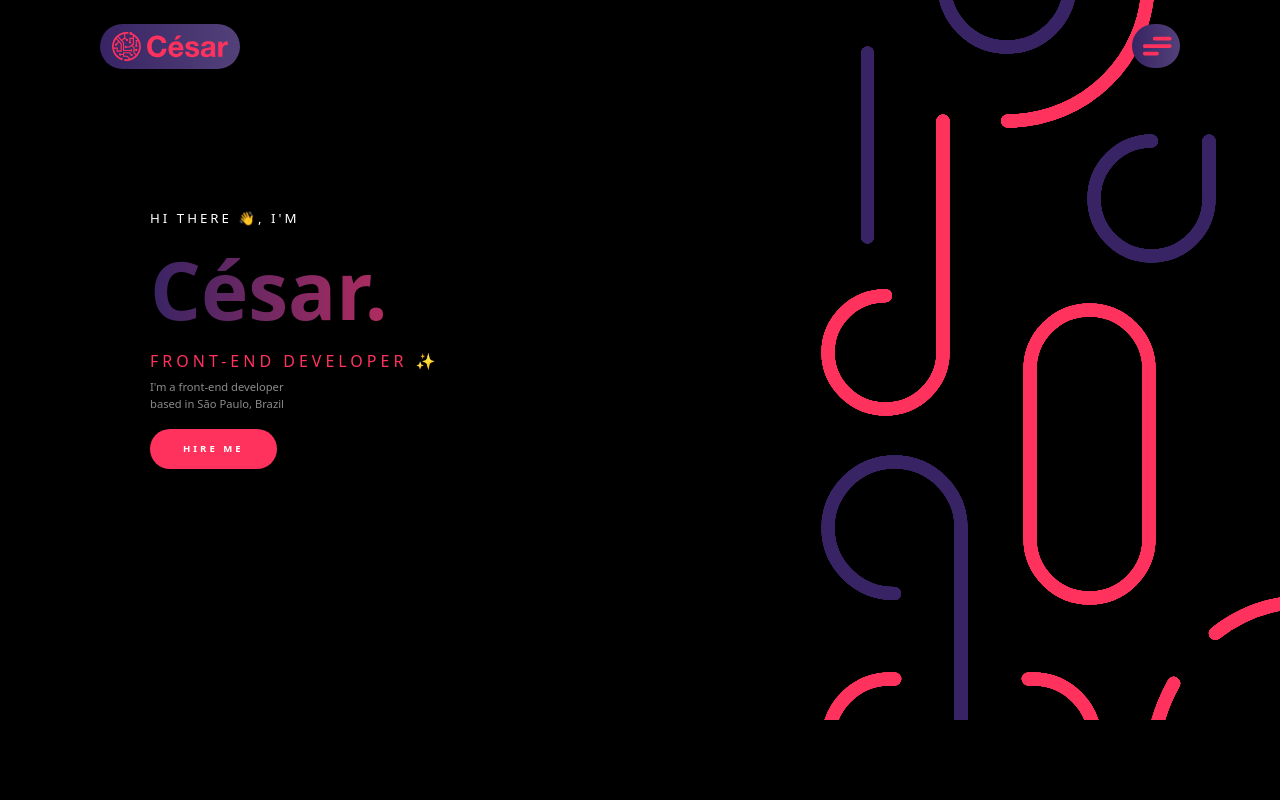
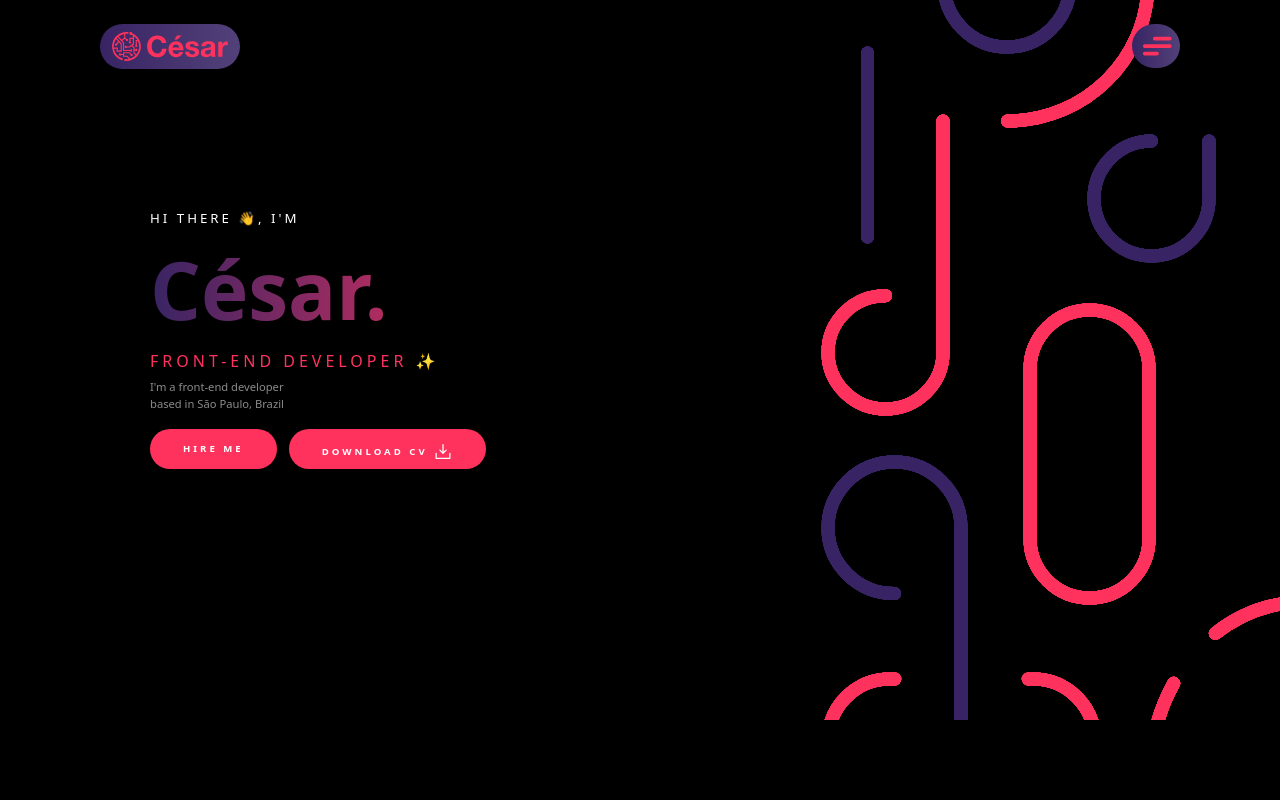
Before and after one commit to cesar-lima/portfolio, a React (Vite) app: page / in a window 1280 px wide. Shown: the top 800 px of the page. Built offline with nearby package versions, Linux system fonts and the light colour scheme.

Commit message:
adicionar botão para download de CV

```diff
--- a/src/components/Presentation.tsx
+++ b/src/components/Presentation.tsx
@@ -1,4 +1,6 @@
+import { DownloadSimple } from '@phosphor-icons/react'
 import '../styles/presentation.scss'
+import CV from '../../public/César Lima Correia - currículo.pdf'
 
 export function Presentation() {
     return (
@@ -21,6 +23,12 @@ export function Presentation() {
                         HIRE ME
                     </button>
                 </a>
+
+                <a href={CV} target='_blank'>
+                    <button>
+                        DOWNLOAD CV <DownloadSimple size={20} color="#ffffff" />
+                    </button>
+                </a>
             </div>
         </section>
     )
--- a/src/styles/presentation.scss
+++ b/src/styles/presentation.scss
@@ -29,11 +29,16 @@
         margin-top: 0.4rem;
     }
 
-    :nth-child(5) button {
+    :nth-child(5) {
+        display: flex;
+        gap: 12px;
+
+        button {
             background-color: #FF325D;
             border: 1px solid transparent;
             color: #ffffff;
             margin-top: 1rem;
+            height: 40px;
             padding: 12px 32px;
             border-radius: 24px;
             font-size: 0.6rem;
@@ -41,15 +46,17 @@
             font-weight: 600;
             transition: 0.5s;
             cursor: pointer;
+        }
 
-        a{
-            width: 100%;
+        a {
             height: 100%;
             color: #ffffff;
             text-decoration: none;
             font-size: 0.6rem;
+            display: flex;
+            align-items: center;
 
-            :visited{
+            :visited {
                 color: #ffffff;
             }
         }
@@ -73,11 +80,11 @@
     }
 }
 
-@media screen and (max-width: 860px){
-    .presentation{
+@media screen and (max-width: 860px) {
+    .presentation {
         padding-inline: 25px;
 
-        ::after{
+        ::after {
             display: none;
         }
     }
```
Also changed, not shown: 1 other file (tests, documents, lock files or other folders). Lines whose indentation alone changed are shown as unchanged.
